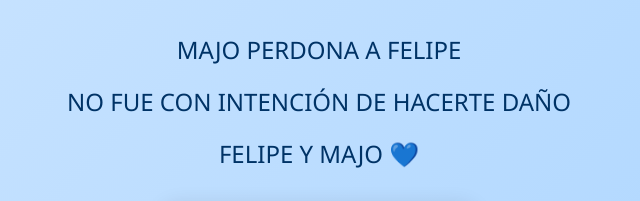
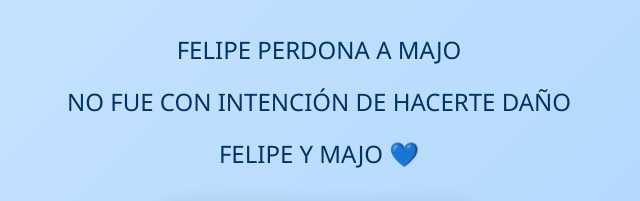
Before and after one commit to Juaannn0/FELIPEPERDONAAMAJO, a plain HTML site: page index.html in a window 1280 px wide. Shown: the top 201 px of the page, 321-961 px from the left. Drawn offline with nearby package versions, Linux system fonts and the light colour scheme.

Commit message:
Update index.html
5th commit

```diff
--- a/index.html
+++ b/index.html
@@ -102,7 +102,7 @@
   <!-- Contenido principal -->
   <div class="container text-center content">
     <!-- Textos cortos -->
-    <p class="lead">MAJO PERDONA A FELIPE</p>
+    <p class="lead">FELIPE PERDONA A MAJO</p>
     <p class="lead">NO FUE CON INTENCIÓN DE HACERTE DAÑO</p>
     <p class="lead">FELIPE Y MAJO 💙</p>
 
```
